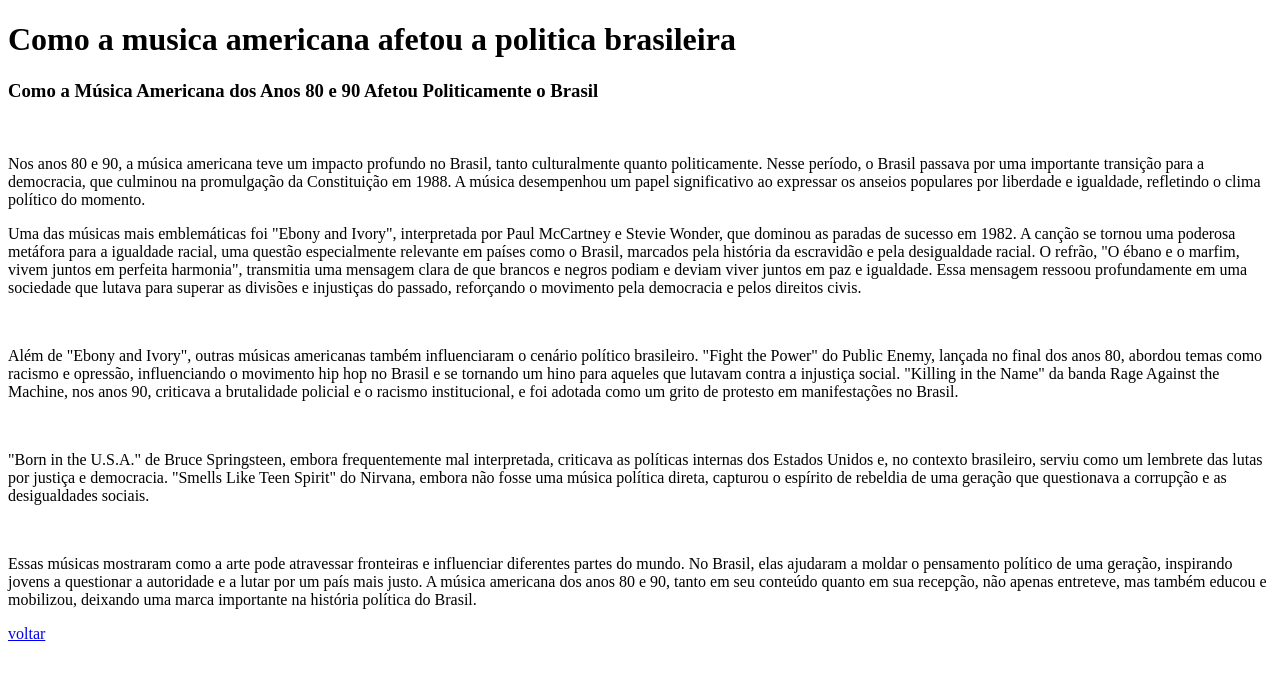
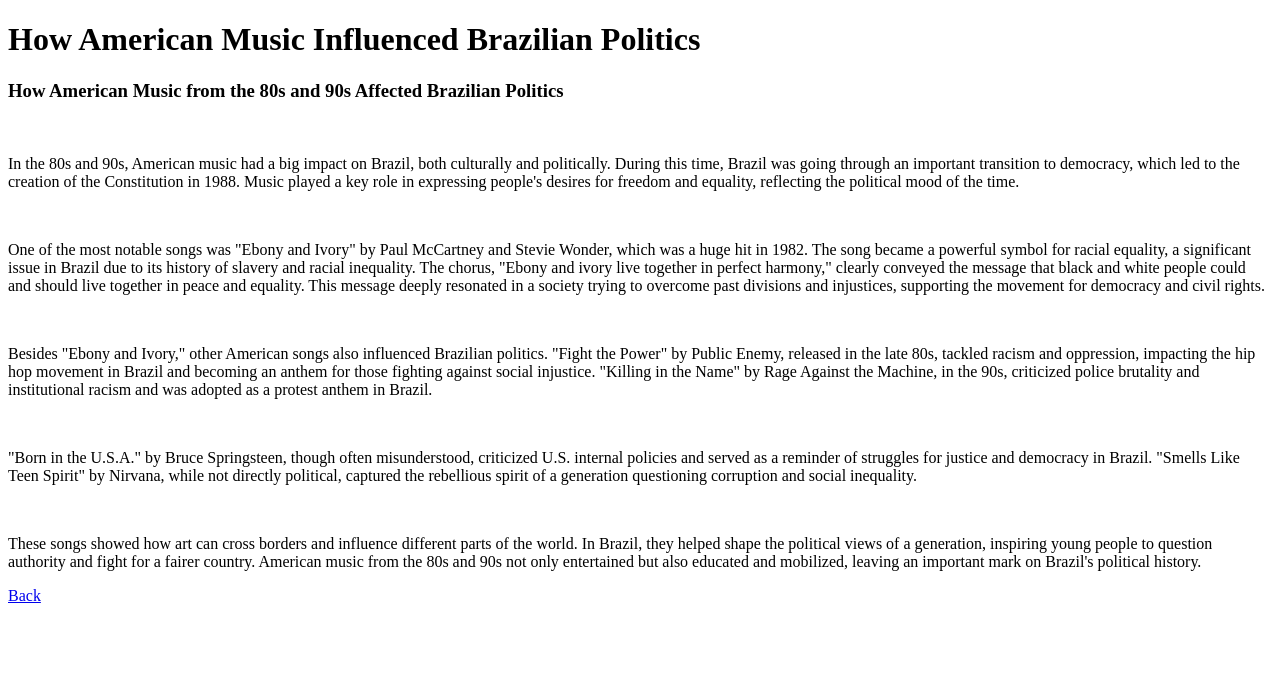
Before and after one commit to felipe360games/Trabalho-de-Ingles-q-eu-n-quis-fazer-do-jeito-facil-, a plain HTML site: page musicaresumo.html in a window 1280 px wide. Drawn offline with Linux system fonts and the light colour scheme.

Commit message:
Update musicaresumo.html

```diff
--- a/musicaresumo.html
+++ b/musicaresumo.html
@@ -1,19 +1,19 @@
 <!doctype html>
 <head>
-  <h1><strong>Como a musica americana afetou a politica brasileira</strong></h1>
+  <h1><strong>How American Music Influenced Brazilian Politics</strong></h1>
   <body>
-    <h3><strong>Como a Música Americana dos Anos 80 e 90 Afetou Politicamente o Brasil</strong></h3>
+    <h3><strong>How American Music from the 80s and 90s Affected Brazilian Politics</strong></h3>
       <br>
 
-    <p>Nos anos 80 e 90, a música americana teve um impacto profundo no Brasil, tanto culturalmente quanto politicamente. Nesse período, o Brasil passava por uma importante transição para a democracia, que culminou na promulgação da Constituição em 1988. A música desempenhou um papel significativo ao expressar os anseios populares por liberdade e igualdade, refletindo o clima político do momento.
+    <p>In the 80s and 90s, American music had a big impact on Brazil, both culturally and politically. During this time, Brazil was going through an important transition to democracy, which led to the creation of the Constitution in 1988. Music played a key role in expressing people's desires for freedom and equality, reflecting the political mood of the time.</p>
       <br>
-    <p>Uma das músicas mais emblemáticas foi "Ebony and Ivory", interpretada por Paul McCartney e Stevie Wonder, que dominou as paradas de sucesso em 1982. A canção se tornou uma poderosa metáfora para a igualdade racial, uma questão especialmente relevante em países como o Brasil, marcados pela história da escravidão e pela desigualdade racial. O refrão, "O ébano e o marfim, vivem juntos em perfeita harmonia", transmitia uma mensagem clara de que brancos e negros podiam e deviam viver juntos em paz e igualdade. Essa mensagem ressoou profundamente em uma sociedade que lutava para superar as divisões e injustiças do passado, reforçando o movimento pela democracia e pelos direitos civis.</p>
+    <p>One of the most notable songs was "Ebony and Ivory" by Paul McCartney and Stevie Wonder, which was a huge hit in 1982. The song became a powerful symbol for racial equality, a significant issue in Brazil due to its history of slavery and racial inequality. The chorus, "Ebony and ivory live together in perfect harmony," clearly conveyed the message that black and white people could and should live together in peace and equality. This message deeply resonated in a society trying to overcome past divisions and injustices, supporting the movement for democracy and civil rights.</p>
       <br>
-    <p>Além de "Ebony and Ivory", outras músicas americanas também influenciaram o cenário político brasileiro. "Fight the Power" do Public Enemy, lançada no final dos anos 80, abordou temas como racismo e opressão, influenciando o movimento hip hop no Brasil e se tornando um hino para aqueles que lutavam contra a injustiça social. "Killing in the Name" da banda Rage Against the Machine, nos anos 90, criticava a brutalidade policial e o racismo institucional, e foi adotada como um grito de protesto em manifestações no Brasil.</p>
+    <p>Besides "Ebony and Ivory," other American songs also influenced Brazilian politics. "Fight the Power" by Public Enemy, released in the late 80s, tackled racism and oppression, impacting the hip hop movement in Brazil and becoming an anthem for those fighting against social injustice. "Killing in the Name" by Rage Against the Machine, in the 90s, criticized police brutality and institutional racism and was adopted as a protest anthem in Brazil.</p>
       <br>
-    <p>"Born in the U.S.A." de Bruce Springsteen, embora frequentemente mal interpretada, criticava as políticas internas dos Estados Unidos e, no contexto brasileiro, serviu como um lembrete das lutas por justiça e democracia. "Smells Like Teen Spirit" do Nirvana, embora não fosse uma música política direta, capturou o espírito de rebeldia de uma geração que questionava a corrupção e as desigualdades sociais.</p>
+    <p>"Born in the U.S.A." by Bruce Springsteen, though often misunderstood, criticized U.S. internal policies and served as a reminder of struggles for justice and democracy in Brazil. "Smells Like Teen Spirit" by Nirvana, while not directly political, captured the rebellious spirit of a generation questioning corruption and social inequality.</p>
       <br>
-    <p>Essas músicas mostraram como a arte pode atravessar fronteiras e influenciar diferentes partes do mundo. No Brasil, elas ajudaram a moldar o pensamento político de uma geração, inspirando jovens a questionar a autoridade e a lutar por um país mais justo. A música americana dos anos 80 e 90, tanto em seu conteúdo quanto em sua recepção, não apenas entreteve, mas também educou e mobilizou, deixando uma marca importante na história política do Brasil.</p>
-    <a href= "/index.html">voltar</a>
+    <p>These songs showed how art can cross borders and influence different parts of the world. In Brazil, they helped shape the political views of a generation, inspiring young people to question authority and fight for a fairer country. American music from the 80s and 90s not only entertained but also educated and mobilized, leaving an important mark on Brazil's political history.</p>
+    <a href="/index.html">Back</a>
   </body>
- </head>
+</head>
```
